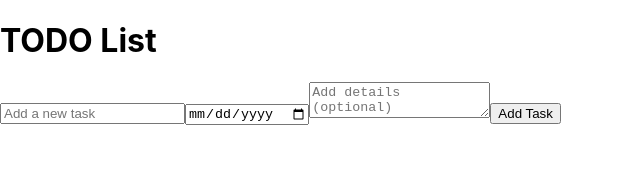
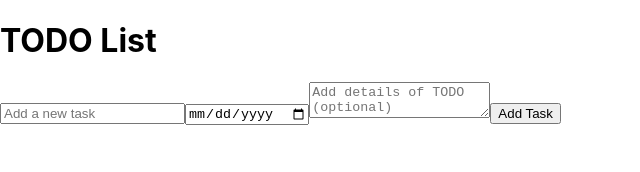
Before and after one commit to wtiger9218/Demo-OpenHands, a React (Create React App) app: page / in a window 1280 px wide. Shown: the top 172 px of the page, without its empty margins (0-640 px from the left). Built offline with nearby package versions, Linux system fonts and the light colour scheme.

Commit message:
Fix pr #11: Fix issue #7: Adding details of TODO

```diff
--- a/src/App.js
+++ b/src/App.js
@@ -51,7 +51,7 @@ function App() {
           data-testid="details-input"
           value={details}
           onChange={(e) => setDetails(e.target.value)}
-          placeholder="Add details (optional)"
+          placeholder="Add details of TODO (optional)"
         />
         <button onClick={addTask}>Add Task</button>
       </div>
```
